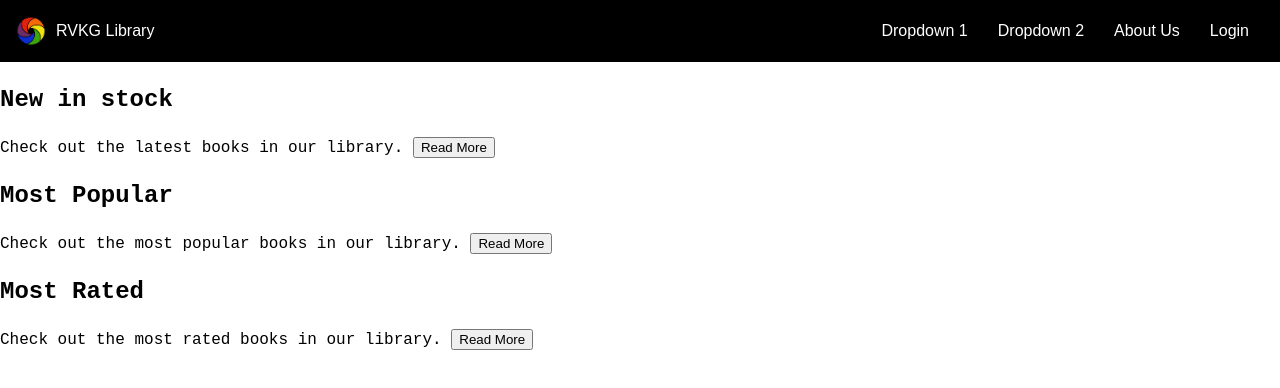
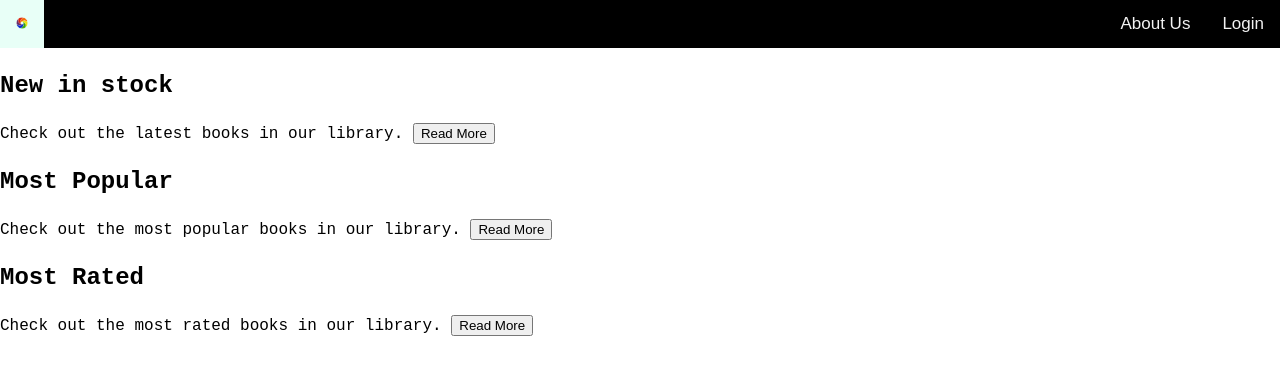
Before and after one commit to M1fyxx5/ICT-Project, a website: page public/index.html in a window 1280 px wide. Drawn offline with Linux system fonts and the light colour scheme.

Commit message:
Read update.md

```diff
--- a/public/index.html
+++ b/public/index.html
@@ -8,32 +8,15 @@
     <script src="index.js"></script>
 </head>
 <body>
-    <!-- navigation bar has to be rewritten & optimized! -->
-    <nav>
-        <div class="logo" onclick="home()">
-            <img src="../materials/R.png" alt="logo">
-            <span>RVKG Library</span>
+
+    <nav class="topnav">
+        <div class="topnav-left">
+            <a class="active" href="/"><img src="materials/R.png" alt="Logo" style="height: 12px; "></a>
         </div>
+        <div class="topnav-right">
 
-        <div class="menu">
-            <div class="dropdown">
-                <a href="#">Dropdown 1</a>
-                <div class="dropdown-content">
-                    <a href="#">Item 1</a>
-                    <a href="#">Item 2</a>
-                    <a href="#">Item 3</a>
-                </div>
-            </div>
-            <div class="dropdown">
-                <a href="#">Dropdown 2</a>
-                <div class="dropdown-content">
-                    <a href="#">Item 1</a>
-                    <a href="#">Item 2</a>
-                    <a href="#">Item 3</a>
-                </div>
-            </div>
-            <a onclick="about_us()">About Us</a>
-            <a href="#">Login</a>
+            <a href="/about_us">About Us</a>
+            <a href="/login">Login</a>
         </div>
     </nav>
 
--- a/public/style.css
+++ b/public/style.css
@@ -10,51 +10,38 @@ nav {
     display: flex;
     justify-content: space-between;
     align-items: center;
-    padding: 16px;
     color: white;
     cursor: pointer;
+}
+
+.topnav {
+  overflow: hidden;
+  background-color: #000000;
+}
+
+.topnav a {
+  float: left;
+  color: #f2f2f2;
+  text-align: center;
+  padding: 14px 16px;
+  text-decoration: none;
+  font-size: 17px;
+}
+
+.topnav a:hover {
+  background-color: #ddd;
+  color: black;
+}
+
+.topnav a.active {
+  background-color: #e8fff7;
+  color: white;
 }
 
 .card-name
 {
     font-size: x-large;
     font-weight: bold;
-}
-
-.logo {
-    display: flex;
-    align-items: center;
-}
-
-.logo img {
-    width: 30px;
-    height: 30px;
-    margin-right: 10px;
-}
-
-.menu {
-    display: flex;
-    align-items: center;
-}
-
-.menu a {
-    color: white;
-    text-decoration: none;
-    margin: 0 15px;
-}
-
-.dropdown {
-    position: relative;
-    display: inline-block;
-}
-
-.dropdown-content {
-    display: none;
-    position: absolute;
-    background-color: #000000;
-    min-width: 160px;
-    box-shadow: 0 8px 16px rgba(0,0,0,0.2);
-    z-index: 1;
 }
 
 .dropdown:hover .dropdown-content {
```
Also changed, not shown: public/info/about_us.html (+10 -0 lines), public/newest.html (+7 -23 lines), public/popular.html (+6 -23 lines), public/rated.html (+6 -23 lines), updates.md (added, +18 -0 lines).
